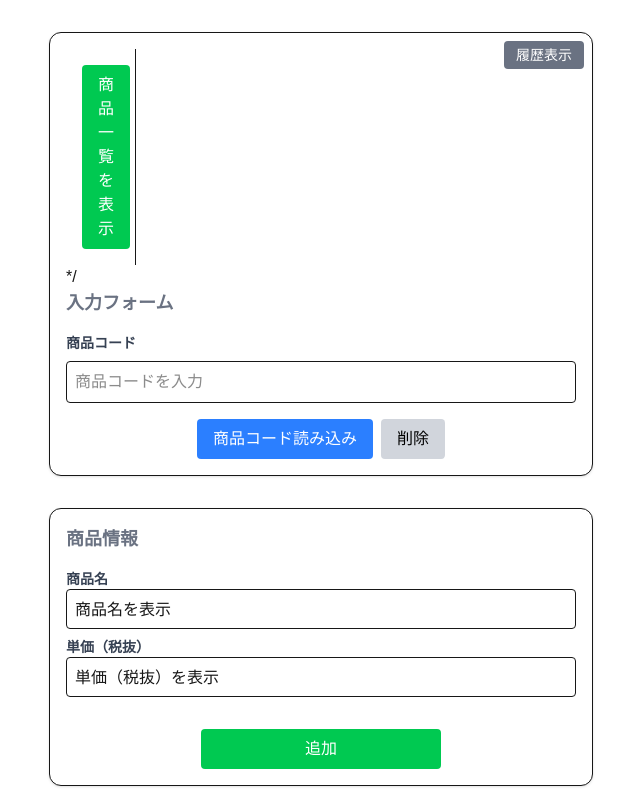
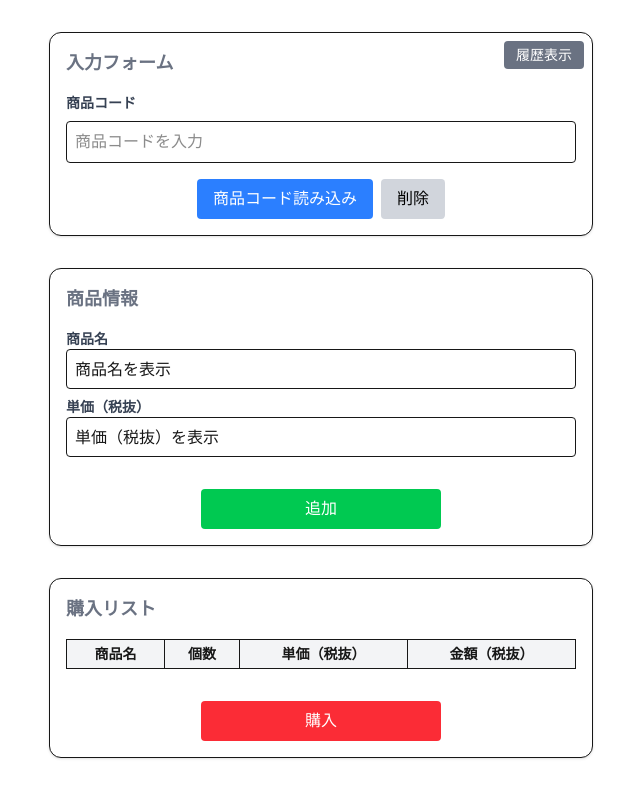
Before and after one commit to kaori-sato2025/deploy_node_Step4, a Next.js app: page / in a window 1280 px wide. Shown: the top 800 px of the page, without its empty margins (319-959 px from the left). Built offline with nearby package versions, Linux system fonts and the light colour scheme.

Commit message:
Refactor product list handling and restore purchased_at
Removed unused product list and toggle functionality. Restored purchased_at field display in history.

```diff
--- a/src/app/page.tsx
+++ b/src/app/page.tsx
@@ -6,32 +6,11 @@ type Product = {
   code?: string;
   name?: string;
   price?: number;
-  purchased_at?: string;
 };
 
 export default function Home() {
   const [barcode, setBarcode] = useState("");
   const [product, setProduct] = useState<Product>({});
-// 追加
-
-const [productList, setProductList] = useState<Product[]>([]);
-
-const [showProductList, setShowProductList] = useState(false);
-  const toggleProductList = async () => {
-  if (showProductList) {
-    setShowProductList(false);
-  } else {
-    try {
-      const res = await fetch(`${process.env.NEXT_PUBLIC_API_ENDPOINT}/api/products`);
-      const data = await res.json();
-      setProductList(data);
-      setShowProductList(true);
-    } catch (error) {
-      console.error("商品一覧取得エラー:", error);
-    }
-  }
-};
-// 追加終了
   const [purchaseList, setPurchaseList] = useState<Product[]>([]);
   const handleReadCode = async () => {
     try {
@@ -41,7 +20,6 @@ const [showProductList, setShowProductList] = useState(false);
   catch (error) { console.error("APIエラー:", error);
     setProduct({ code: barcode, name: "通信エラー", price: 0 }); } };
   const handleAdd = () => { if (product.name && product.price !== undefined) { setPurchaseList([...purchaseList, product]); } };
-
   const [showPopup, setShowPopup] = useState(false); //合計金額の計算
   // const total = purchaseList.reduce((sum, p) => sum + (p.price || 0), 0); //購入ボタン押下時の処理
   const total = purchaseList.reduce((sum, p) => sum + Math.floor((p.price || 0) * 1.1), 0);
@@ -67,51 +45,12 @@ return ( <div className="mx-auto px-4 max-w-xl">
 
   {/* 入力フォーム */}
 <section className="mt-8 border bg-white p-4 rounded-xl shadow relative">
-
-<div className="flex">
-
-  {/* #追加２ */}
-  <div className="flex flex-col md:flex-row">
-  <div className="md:w-1/3 p-4 border-r">
-    {/* 商品一覧 */}
-<button
-  className="bg-green-500 text-white px-4 py-2 rounded hover:bg-green-600"
-  onClick={toggleProductList}>商品一覧を表示</button>
-        {showProductList && (
-      <ul className="mt-4 space-y-2">
-        {productList.map((item) => (
-          <li key={item.code} className="border p-2 rounded shadow-sm">
-            <span className="font-bold">{item.name}</span> - ¥{item.price}
-          </li>
-        ))}
-      </ul>
-    )}
-  </div>
-
-  <div className="md:w-2/3 p-4">
-    {/* 履歴表示 or 入力フォーム */}
-  </div>
-</div>
-    <button
+  <button
     onClick={handleShowHistory}
     className="absolute top-2 right-2 bg-gray-500 text-white px-3 py-1 rounded text-sm"
   >
     履歴表示
   </button>
-  {/* 追加終了２ */}
-
-  {/* <div className="w-3/4 p-4">
-    {/* 履歴表示コンポーネント */}
-  </div>
-{/* </div> */} */
-
-  {/* <button
-    onClick={handleShowHistory}
-    className="absolute top-2 right-2 bg-gray-500 text-white px-3 py-1 rounded text-sm"
-  >
-    履歴表示
-  </button> */}
-
   <h2 className="mb-4 text-lg font-bold text-gray-500">入力フォーム</h2>
     <label className="block mb-2 text-sm font-bold text-gray-700">商品コード</label>
     <input type="text" value={barcode} onChange={(e) => setBarcode(e.target.value)} placeholder="商品コードを入力" className="w-full p-2 border rounded" />
@@ -199,7 +138,7 @@ return ( <div className="mx-auto px-4 max-w-xl">
             <tr key={i}>
               <td className="border px-2 py-1">{item.name}</td>
               <td className="border px-2 py-1">¥{item.price}</td>
-              {/* <td className="border px-2 py-1">{item.purchased_at}</td> */}
+              <td className="border px-2 py-1">{item.purchased_at}</td>
             </tr>
           ))}
         </tbody>
```
